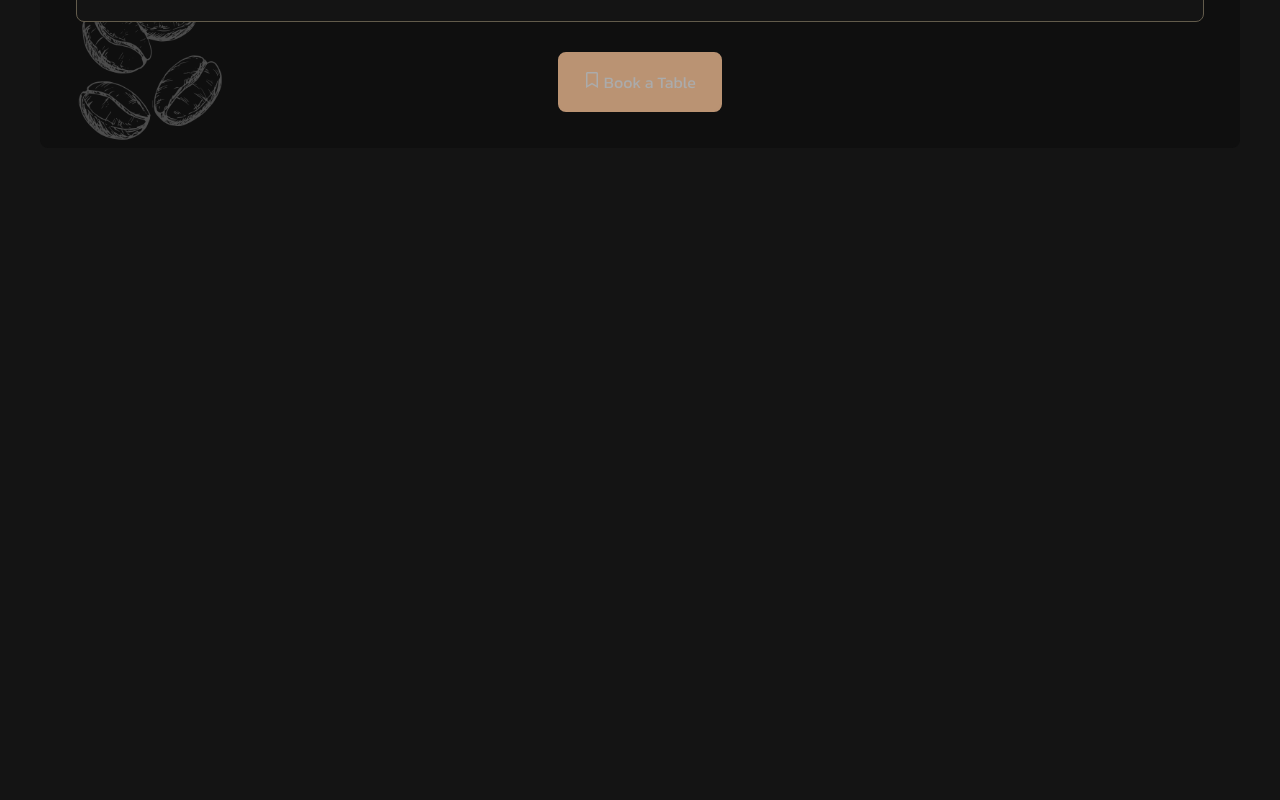
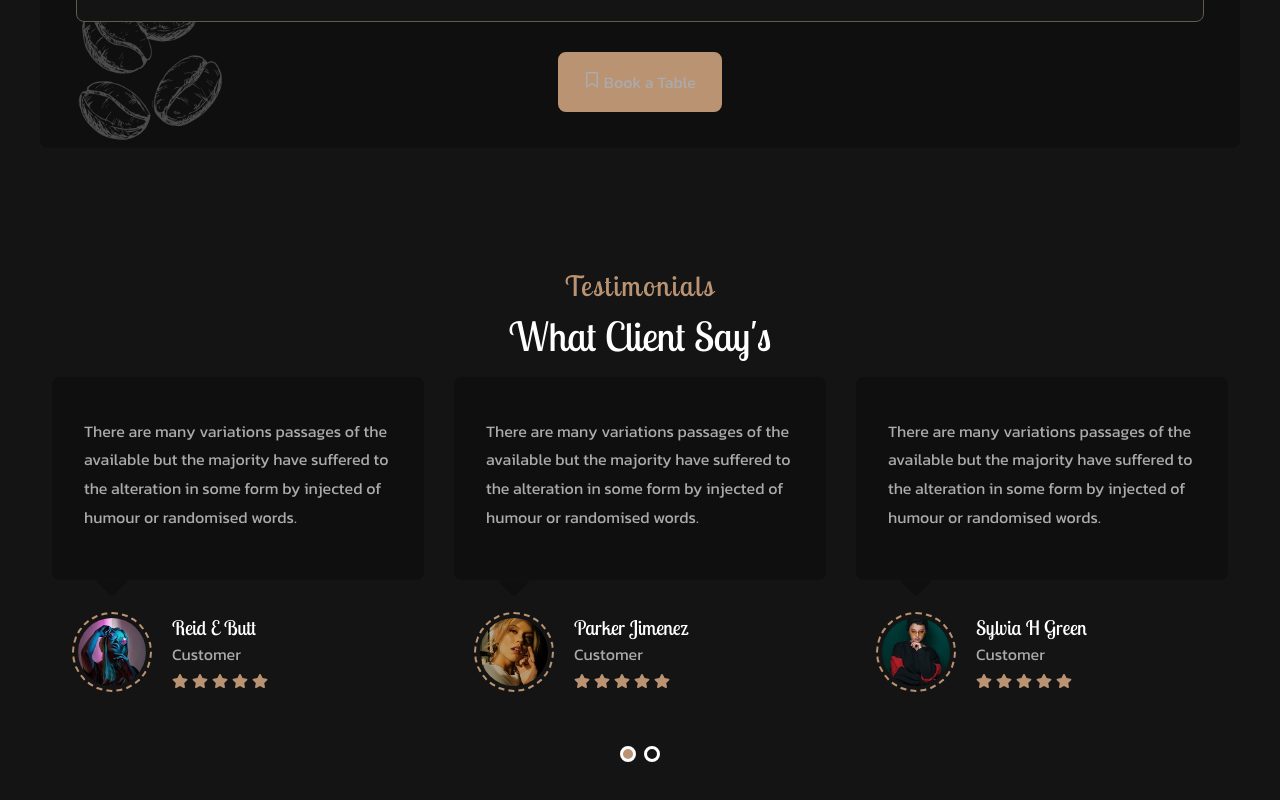
Before and after one commit to D3R5/COFFEE-shop, a React (Vite) app: page / in a window 1280 px wide. Shown: the part 7981-8781 px from the top of the page. Before the commit the page ends 8129 px from the top, so only its background shows below. Built offline with nearby package versions, Linux system fonts and the light colour scheme.

Commit message:
add Testimonials component - add testimonial css - add Testimonial in App

```diff
--- a/src/App.jsx
+++ b/src/App.jsx
@@ -11,6 +11,7 @@ import Gallery from "./components/gallery/Gallery";
 import Offer from "./components/offer/Offer";
 import Team from "./components/team/Team";
 import Reservation from "./components/reservation/Reservation";
+import Testimonials from "./components/testimonials/Testimonials";
 
 function App() {
   return (
@@ -26,6 +27,7 @@ function App() {
       <Offer />
       <Team />
       <Reservation />
+      <Testimonials />
     </>
   );
 }
--- /dev/null
+++ b/src/components/testimonials/Testimonials.jsx
@@ -0,0 +1,73 @@
+import React from "react";
+import { testimonials } from "../../Data";
+
+// Import Swiper React components
+import { Swiper, SwiperSlide } from "swiper/react";
+
+// Import Swiper styles
+import "swiper/css";
+import "swiper/css/pagination";
+
+// Import required modules
+import { Pagination } from "swiper/modules";
+
+import { FaStar } from "react-icons/fa";
+import { VscTriangleDown } from "react-icons/vsc";
+
+import "./testimonials.css";
+
+const Testimonials = () => {
+  return (
+    <section className="testimonials container section" id="testimonials">
+      <h2 className="section__title" data-title="Testimonials">
+        What Client Say's
+      </h2>
+
+      <Swiper
+        spaceBetween={30}
+        pagination={{ clickable: true }}
+        breakpoints={{
+          768: {
+            slidesPerView: 2,
+            spaceBetween: 30,
+          },
+          1024: {
+            slidesPerView: 3,
+            spaceBetween: 30,
+          },
+        }}
+        modules={[Pagination]}
+      >
+        {testimonials.map(({ img, title, service, description }, index) => {
+          return (
+            <SwiperSlide className="testimonial__item" key={index}>
+              <div className="testimonials__qoute">
+                <p className="testimonials__description">{description}</p>
+                <VscTriangleDown className="testimonial__icon" />
+              </div>
+
+              <div className="testimonial__content">
+                <div className="testimonial__img-wrapper">
+                  <img src={img} alt="" className="testimonial__img" />
+                </div>
+                <div>
+                  <h3 className="testimonial__title">{title}</h3>
+                  <p className="testimonial__service">{service}</p>
+                  <div className="testimonial__rating">
+                    <FaStar />
+                    <FaStar />
+                    <FaStar />
+                    <FaStar />
+                    <FaStar />
+                  </div>
+                </div>
+              </div>
+            </SwiperSlide>
+          );
+        })}
+      </Swiper>
+    </section>
+  );
+};
+
+export default Testimonials;
--- /dev/null
+++ b/src/components/testimonials/testimonials.css
@@ -0,0 +1,45 @@
+.testimonials__qoute {
+    background-color: var(--container-color);
+    padding: 2.5rem 2rem 3rem;
+    border-radius: var(--radius);
+    margin-bottom: 2rem;
+    position: relative;
+}
+
+.testimonial__icon {
+    position: absolute;
+    bottom: -1.75rem;
+    left: 2.5rem;
+    color: var(--container-color);
+    font-size: var(--big-font-size);
+}
+
+.testimonial__content {
+    display: flex;
+    align-items: center;
+    margin-bottom: 1.25rem;
+}
+
+.testimonial__img-wrapper {
+    border: 2px dashed var(--first-color);
+    padding: 0.25rem;
+    width: 80px;
+    height: 80px;
+    margin-inline: 1.25rem;
+}
+
+.testimonial__img-wrapper,
+.testimonial__img {
+    border-radius: 50%;
+}
+
+.testimonial__title {
+    font-size: var(--larger-font-size);
+}
+
+.testimonial__rating {
+    display: flex;
+    column-gap: 0.25rem;
+    color: var(--first-color);
+    margin-top: 0.25rem;
+}
```
